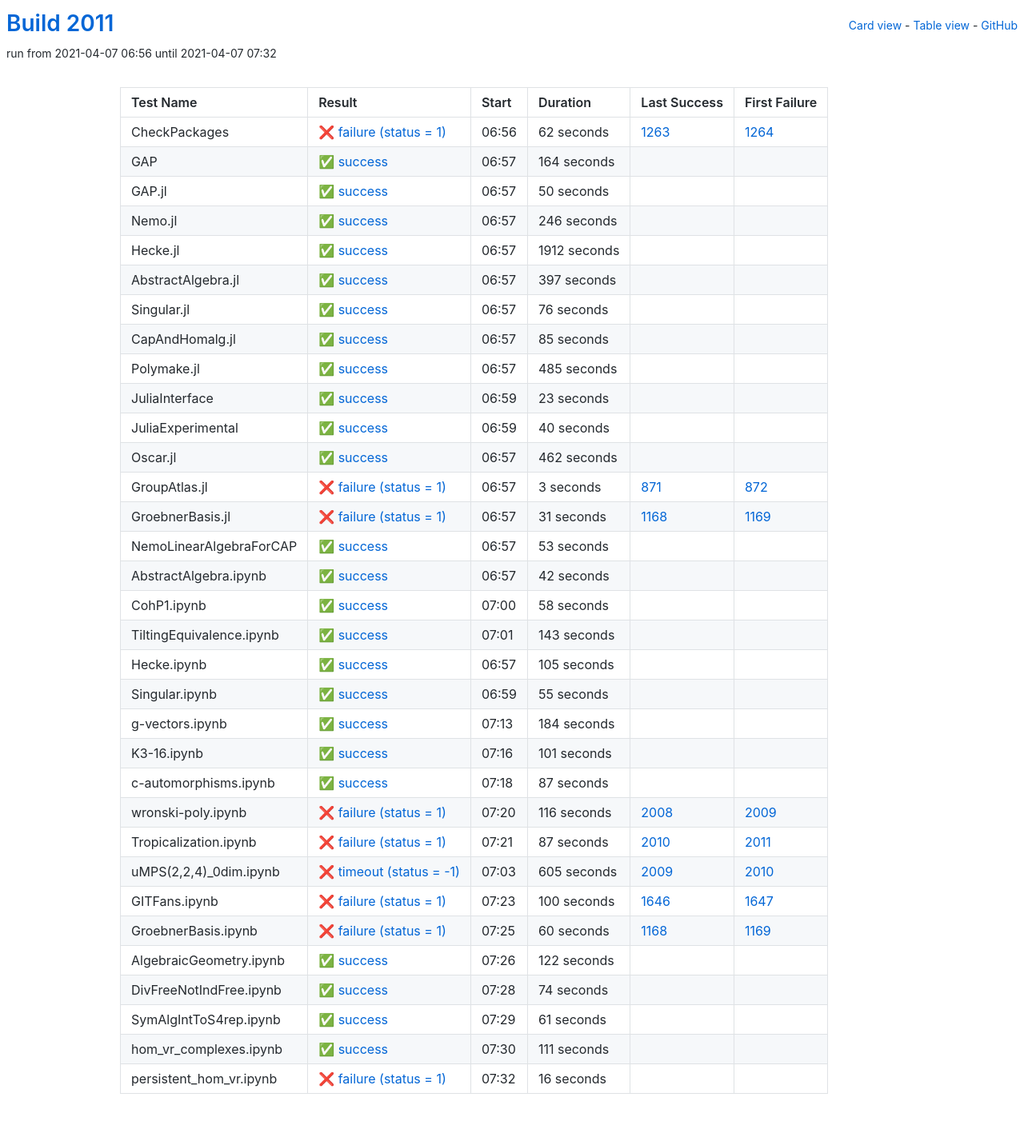
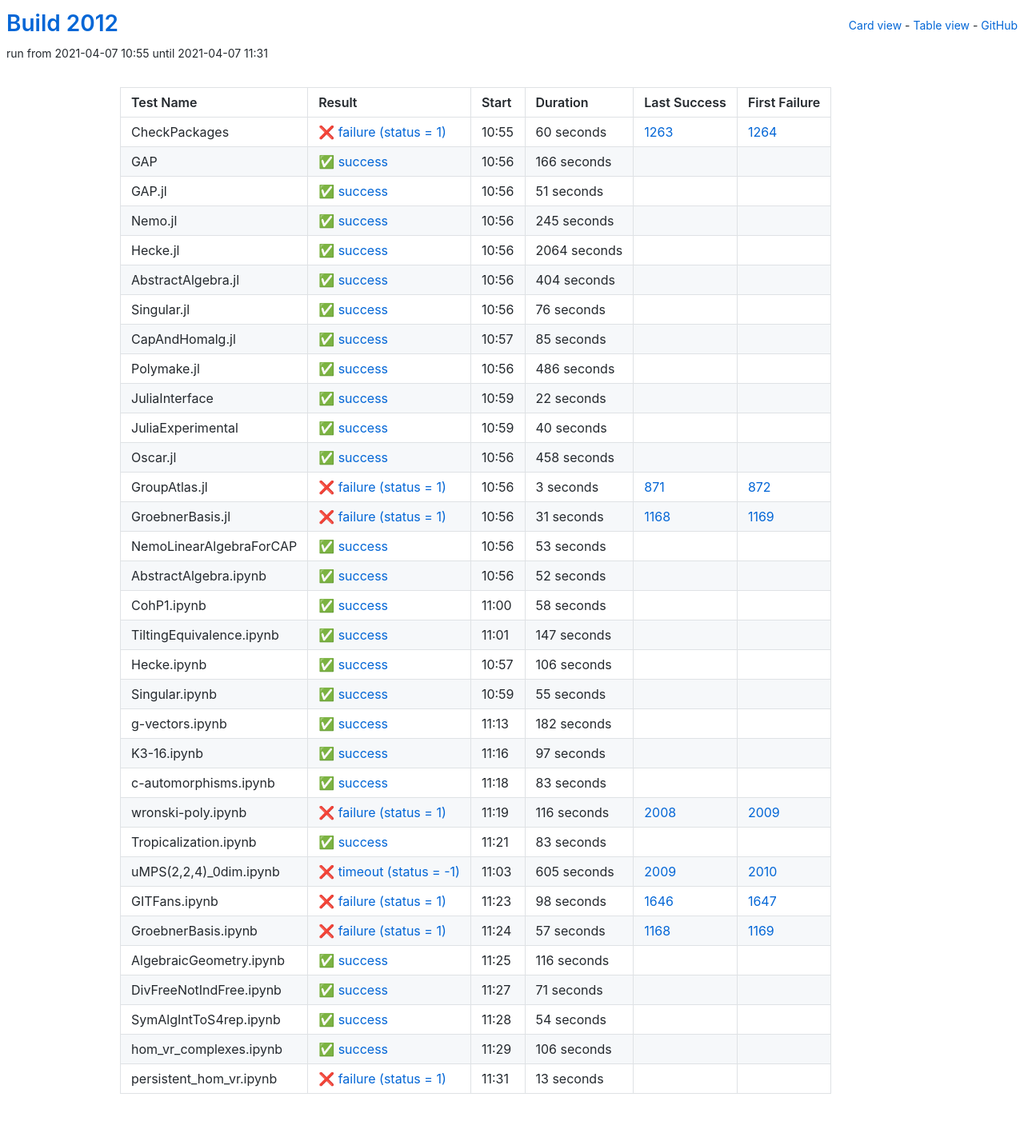
Before and after one commit to oscar-system/oscar-ci-status-stable, a Jekyll site: the page built from table.html, in a window 1280 px wide. Shown: the whole page at 80% size. Built offline with Jekyll 4.4.1, drawn with Linux system fonts in a browser that asks for light colours.

Commit message:
Build #2012

```diff
--- a/_data/ci.yml
+++ b/_data/ci.yml
@@ -1,6 +1,6 @@
 ---
-build: 2011
-build_url: https://oscarci.mathematik.uni-kl.de/job/oscar-stable/2011/
+build: 2012
+build_url: https://oscarci.mathematik.uni-kl.de/job/oscar-stable/2012/
 job: oscar-stable
 organization: oscar-system
 repo: oscar-ci-status-stable
@@ -8,80 +8,80 @@ repourl: https://github.com/oscar-system/oscar-ci-status-stable
 tests:
 - name: CheckPackages
   id: checkpackages
-  log: https://oscarci.mathematik.uni-kl.de/job/oscar-stable/2011/artifact/logs/build-2011/CheckPackages.log
-  start: 2021-04-07 06:56
+  log: https://oscarci.mathematik.uni-kl.de/job/oscar-stable/2012/artifact/logs/build-2012/CheckPackages.log
+  start: 2021-04-07 10:55
   success: false
   exitcode: 1
   status: failure
-  duration: 62
+  duration: 60
   last_success: 1263
   last_success_url: https://oscarci.mathematik.uni-kl.de/job/oscar-stable/1263/
   first_failure: 1264
   first_failure_url: https://oscarci.mathematik.uni-kl.de/job/oscar-stable/1264/
 - name: GAP
   id: gap
-  log: https://oscarci.mathematik.uni-kl.de/job/oscar-stable/2011/artifact/logs/build-2011/GAP.log
-  start: 2021-04-07 06:57
+  log: https://oscarci.mathematik.uni-kl.de/job/oscar-stable/2012/artifact/logs/build-2012/GAP.log
+  start: 2021-04-07 10:56
   success: true
   exitcode: 0
   status: success
-  duration: 164
+  duration: 166
   last_success: false
   last_success_url:
   first_failure: false
   first_failure_url:
 - name: GAP.jl
   id: gap-jl
-  log: https://oscarci.mathematik.uni-kl.de/job/oscar-stable/2011/artifact/logs/build-2011/GAP.jl.log
-  start: 2021-04-07 06:57
+  log: https://oscarci.mathematik.uni-kl.de/job/oscar-stable/2012/artifact/logs/build-2012/GAP.jl.log
+  start: 2021-04-07 10:56
   success: true
   exitcode: 0
   status: success
-  duration: 50
+  duration: 51
   last_success: false
   last_success_url:
   first_failure: false
   first_failure_url:
 - name: Nemo.jl
   id: nemo-jl
-  log: https://oscarci.mathematik.uni-kl.de/job/oscar-stable/2011/artifact/logs/build-2011/Nemo.jl.log
-  start: 2021-04-07 06:57
+  log: https://oscarci.mathematik.uni-kl.de/job/oscar-stable/2012/artifact/logs/build-2012/Nemo.jl.log
+  start: 2021-04-07 10:56
   success: true
   exitcode: 0
   status: success
-  duration: 246
+  duration: 245
   last_success: false
   last_success_url:
   first_failure: false
   first_failure_url:
 - name: Hecke.jl
   id: hecke-jl
-  log: https://oscarci.mathematik.uni-kl.de/job/oscar-stable/2011/artifact/logs/build-2011/Hecke.jl.log
-  start: 2021-04-07 06:57
+  log: https://oscarci.mathematik.uni-kl.de/job/oscar-stable/2012/artifact/logs/build-2012/Hecke.jl.log
+  start: 2021-04-07 10:56
   success: true
   exitcode: 0
   status: success
-  duration: 1912
+  duration: 2064
   last_success: false
   last_success_url:
   first_failure: false
   first_failure_url:
 - name: AbstractAlgebra.jl
   id: abstractalgebra-jl
-  log: https://oscarci.mathematik.uni-kl.de/job/oscar-stable/2011/artifact/logs/build-2011/AbstractAlgebra.jl.log
-  start: 2021-04-07 06:57
+  log: https://oscarci.mathematik.uni-kl.de/job/oscar-stable/2012/artifact/logs/build-2012/AbstractAlgebra.jl.log
+  start: 2021-04-07 10:56
   success: true
   exitcode: 0
   status: success
-  duration: 397
+  duration: 404
   last_success: false
   last_success_url:
   first_failure: false
   first_failure_url:
 - name: Singular.jl
   id: singular-jl
-  log: https://oscarci.mathematik.uni-kl.de/job/oscar-stable/2011/artifact/logs/build-2011/Singular.jl.log
-  start: 2021-04-07 06:57
+  log: https://oscarci.mathematik.uni-kl.de/job/oscar-stable/2012/artifact/logs/build-2012/Singular.jl.log
+  start: 2021-04-07 10:56
   success: true
   exitcode: 0
   status: success
@@ -92,8 +92,8 @@ tests:
   first_failure_url:
 - name: CapAndHomalg.jl
   id: capandhomalg-jl
-  log: https://oscarci.mathematik.uni-kl.de/job/oscar-stable/2011/artifact/logs/build-2011/CapAndHomalg.jl.log
-  start: 2021-04-07 06:57
+  log: https://oscarci.mathematik.uni-kl.de/job/oscar-stable/2012/artifact/logs/build-2012/CapAndHomalg.jl.log
+  start: 2021-04-07 10:57
   success: true
   exitcode: 0
   status: success
@@ -104,32 +104,32 @@ tests:
   first_failure_url:
 - name: Polymake.jl
   id: polymake-jl
-  log: https://oscarci.mathematik.uni-kl.de/job/oscar-stable/2011/artifact/logs/build-2011/Polymake.jl.log
-  start: 2021-04-07 06:57
+  log: https://oscarci.mathematik.uni-kl.de/job/oscar-stable/2012/artifact/logs/build-2012/Polymake.jl.log
+  start: 2021-04-07 10:56
   success: true
   exitcode: 0
   status: success
-  duration: 485
+  duration: 486
   last_success: false
   last_success_url:
   first_failure: false
   first_failure_url:
 - name: JuliaInterface
   id: juliainterface
-  log: https://oscarci.mathematik.uni-kl.de/job/oscar-stable/2011/artifact/logs/build-2011/JuliaInterface.log
-  start: 2021-04-07 06:59
+  log: https://oscarci.mathematik.uni-kl.de/job/oscar-stable/2012/artifact/logs/build-2012/JuliaInterface.log
+  start: 2021-04-07 10:59
   success: true
   exitcode: 0
   status: success
-  duration: 23
+  duration: 22
   last_success: false
   last_success_url:
   first_failure: false
   first_failure_url:
 - name: JuliaExperimental
   id: juliaexperimental
-  log: https://oscarci.mathematik.uni-kl.de/job/oscar-stable/2011/artifact/logs/build-2011/JuliaExperimental.log
-  start: 2021-04-07 06:59
+  log: https://oscarci.mathematik.uni-kl.de/job/oscar-stable/2012/artifact/logs/build-2012/JuliaExperimental.log
+  start: 2021-04-07 10:59
   success: true
   exitcode: 0
   status: success
@@ -140,20 +140,20 @@ tests:
   first_failure_url:
 - name: Oscar.jl
   id: oscar-jl
-  log: https://oscarci.mathematik.uni-kl.de/job/oscar-stable/2011/artifact/logs/build-2011/Oscar.jl.log
-  start: 2021-04-07 06:57
+  log: https://oscarci.mathematik.uni-kl.de/job/oscar-stable/2012/artifact/logs/build-2012/Oscar.jl.log
+  start: 2021-04-07 10:56
   success: true
   exitcode: 0
   status: success
-  duration: 462
+  duration: 458
   last_success: false
   last_success_url:
   first_failure: false
   first_failure_url:
 - name: GroupAtlas.jl
   id: groupatlas-jl
-  log: https://oscarci.mathematik.uni-kl.de/job/oscar-stable/2011/artifact/logs/build-2011/GroupAtlas.jl.log
-  start: 2021-04-07 06:57
+  log: https://oscarci.mathematik.uni-kl.de/job/oscar-stable/2012/artifact/logs/build-2012/GroupAtlas.jl.log
+  start: 2021-04-07 10:56
   success: false
   exitcode: 1
   status: failure
@@ -164,8 +164,8 @@ tests:
   first_failure_url: https://oscarci.mathematik.uni-kl.de/job/oscar-stable/872/
 - name: GroebnerBasis.jl
   id: groebnerbasis-jl
-  log: https://oscarci.mathematik.uni-kl.de/job/oscar-stable/2011/artifact/logs/build-2011/GroebnerBasis.jl.log
-  start: 2021-04-07 06:57
+  log: https://oscarci.mathematik.uni-kl.de/job/oscar-stable/2012/artifact/logs/build-2012/GroebnerBasis.jl.log
+  start: 2021-04-07 10:56
   success: false
   exitcode: 1
   status: failure
@@ -176,8 +176,8 @@ tests:
   first_failure_url: https://oscarci.mathematik.uni-kl.de/job/oscar-stable/1169/
 - name: NemoLinearAlgebraForCAP
   id: nemolinearalgebraforcap
-  log: https://oscarci.mathematik.uni-kl.de/job/oscar-stable/2011/artifact/logs/build-2011/NemoLinearAlgebraForCAP.log
-  start: 2021-04-07 06:57
+  log: https://oscarci.mathematik.uni-kl.de/job/oscar-stable/2012/artifact/logs/build-2012/NemoLinearAlgebraForCAP.log
+  start: 2021-04-07 10:56
   success: true
   exitcode: 0
   status: success
@@ -188,20 +188,20 @@ tests:
   first_failure_url:
 - name: AbstractAlgebra.ipynb
   id: abstractalgebra-ipynb
-  log: https://oscarci.mathematik.uni-kl.de/job/oscar-stable/2011/artifact/logs/build-2011/AbstractAlgebra.ipynb.log
-  start: 2021-04-07 06:57
+  log: https://oscarci.mathematik.uni-kl.de/job/oscar-stable/2012/artifact/logs/build-2012/AbstractAlgebra.ipynb.log
+  start: 2021-04-07 10:56
   success: true
   exitcode: 0
   status: success
-  duration: 42
+  duration: 52
   last_success: false
   last_success_url:
   first_failure: false
   first_failure_url:
 - name: CohP1.ipynb
   id: cohp1-ipynb
-  log: https://oscarci.mathematik.uni-kl.de/job/oscar-stable/2011/artifact/logs/build-2011/CohP1.ipynb.log
-  start: 2021-04-07 07:00
+  log: https://oscarci.mathematik.uni-kl.de/job/oscar-stable/2012/artifact/logs/build-2012/CohP1.ipynb.log
+  start: 2021-04-07 11:00
   success: true
   exitcode: 0
   status: success
@@ -212,32 +212,32 @@ tests:
   first_failure_url:
 - name: TiltingEquivalence.ipynb
   id: tiltingequivalence-ipynb
-  log: https://oscarci.mathematik.uni-kl.de/job/oscar-stable/2011/artifact/logs/build-2011/TiltingEquivalence.ipynb.log
-  start: 2021-04-07 07:01
+  log: https://oscarci.mathematik.uni-kl.de/job/oscar-stable/2012/artifact/logs/build-2012/TiltingEquivalence.ipynb.log
+  start: 2021-04-07 11:01
   success: true
   exitcode: 0
   status: success
-  duration: 143
+  duration: 147
   last_success: false
   last_success_url:
   first_failure: false
   first_failure_url:
 - name: Hecke.ipynb
   id: hecke-ipynb
-  log: https://oscarci.mathematik.uni-kl.de/job/oscar-stable/2011/artifact/logs/build-2011/Hecke.ipynb.log
-  start: 2021-04-07 06:57
+  log: https://oscarci.mathematik.uni-kl.de/job/oscar-stable/2012/artifact/logs/build-2012/Hecke.ipynb.log
+  start: 2021-04-07 10:57
   success: true
   exitcode: 0
   status: success
-  duration: 105
+  duration: 106
   last_success: false
   last_success_url:
   first_failure: false
   first_failure_url:
 - name: Singular.ipynb
   id: singular-ipynb
-  log: https://oscarci.mathematik.uni-kl.de/job/oscar-stable/2011/artifact/logs/build-2011/Singular.ipynb.log
-  start: 2021-04-07 06:59
+  log: https://oscarci.mathematik.uni-kl.de/job/oscar-stable/2012/artifact/logs/build-2012/Singular.ipynb.log
+  start: 2021-04-07 10:59
   success: true
   exitcode: 0
   status: success
@@ -248,44 +248,44 @@ tests:
   first_failure_url:
 - name: g-vectors.ipynb
   id: g-vectors-ipynb
-  log: https://oscarci.mathematik.uni-kl.de/job/oscar-stable/2011/artifact/logs/build-2011/g-vectors.ipynb.log
-  start: 2021-04-07 07:13
+  log: https://oscarci.mathematik.uni-kl.de/job/oscar-stable/2012/artifact/logs/build-2012/g-vectors.ipynb.log
+  start: 2021-04-07 11:13
   success: true
   exitcode: 0
   status: success
-  duration: 184
+  duration: 182
   last_success: false
   last_success_url:
   first_failure: false
   first_failure_url:
 - name: K3-16.ipynb
   id: k3-16-ipynb
-  log: https://oscarci.mathematik.uni-kl.de/job/oscar-stable/2011/artifact/logs/build-2011/K3-16.ipynb.log
-  start: 2021-04-07 07:16
+  log: https://oscarci.mathematik.uni-kl.de/job/oscar-stable/2012/artifact/logs/build-2012/K3-16.ipynb.log
+  start: 2021-04-07 11:16
   success: true
   exitcode: 0
   status: success
-  duration: 101
+  duration: 97
   last_success: false
   last_success_url:
   first_failure: false
   first_failure_url:
 - name: c-automorphisms.ipynb
   id: c-automorphisms-ipynb
-  log: https://oscarci.mathematik.uni-kl.de/job/oscar-stable/2011/artifact/logs/build-2011/c-automorphisms.ipynb.log
-  start: 2021-04-07 07:18
+  log: https://oscarci.mathematik.uni-kl.de/job/oscar-stable/2012/artifact/logs/build-2012/c-automorphisms.ipynb.log
+  start: 2021-04-07 11:18
   success: true
   exitcode: 0
   status: success
-  duration: 87
+  duration: 83
   last_success: false
   last_success_url:
   first_failure: false
   first_failure_url:
 - name: wronski-poly.ipynb
   id: wronski-poly-ipynb
-  log: https://oscarci.mathematik.uni-kl.de/job/oscar-stable/2011/artifact/logs/build-2011/wronski-poly.ipynb.log
-  start: 2021-04-07 07:20
+  log: https://oscarci.mathematik.uni-kl.de/job/oscar-stable/2012/artifact/logs/build-2012/wronski-poly.ipynb.log
+  start: 2021-04-07 11:19
   success: false
   exitcode: 1
   status: failure
@@ -296,20 +296,20 @@ tests:
   first_failure_url: https://oscarci.mathematik.uni-kl.de/job/oscar-stable/2009/
 - name: Tropicalization.ipynb
   id: tropicalization-ipynb
-  log: https://oscarci.mathematik.uni-kl.de/job/oscar-stable/2011/artifact/logs/build-2011/Tropicalization.ipynb.log
-  start: 2021-04-07 07:21
-  success: false
-  exitcode: 1
-  status: failure
-  duration: 87
-  last_success: 2010
-  last_success_url: https://oscarci.mathematik.uni-kl.de/job/oscar-stable/2010/
-  first_failure: 2011
-  first_failure_url: https://oscarci.mathematik.uni-kl.de/job/oscar-stable/2011/
+  log: https://oscarci.mathematik.uni-kl.de/job/oscar-stable/2012/artifact/logs/build-2012/Tropicalization.ipynb.log
+  start: 2021-04-07 11:21
+  success: true
+  exitcode: 0
+  status: success
+  duration: 83
+  last_success: false
+  last_success_url:
+  first_failure: false
+  first_failure_url:
 - name: uMPS(2,2,4)_0dim.ipynb
   id: umps-2-2-4-0dim-ipynb
-  log: https://oscarci.mathematik.uni-kl.de/job/oscar-stable/2011/artifact/logs/build-2011/uMPS-2-2-4-_0dim.ipynb.log
-  start: 2021-04-07 07:03
+  log: https://oscarci.mathematik.uni-kl.de/job/oscar-stable/2012/artifact/logs/build-2012/uMPS-2-2-4-_0dim.ipynb.log
+  start: 2021-04-07 11:03
   success: false
   exitcode: -1
   status: timeout
@@ -320,84 +320,84 @@ tests:
   first_failure_url: https://oscarci.mathematik.uni-kl.de/job/oscar-stable/2010/
 - name: GITFans.ipynb
   id: gitfans-ipynb
-  log: https://oscarci.mathematik.uni-kl.de/job/oscar-stable/2011/artifact/logs/build-2011/GITFans.ipynb.log
-  start: 2021-04-07 07:23
+  log: https://oscarci.mathematik.uni-kl.de/job/oscar-stable/2012/artifact/logs/build-2012/GITFans.ipynb.log
+  start: 2021-04-07 11:23
   success: false
   exitcode: 1
   status: failure
-  duration: 100
+  duration: 98
   last_success: 1646
   last_success_url: https://oscarci.mathematik.uni-kl.de/job/oscar-stable/1646/
   first_failure: 1647
   first_failure_url: https://oscarci.mathematik.uni-kl.de/job/oscar-stable/1647/
 - name: GroebnerBasis.ipynb
   id: groebnerbasis-ipynb
-  log: https://oscarci.mathematik.uni-kl.de/job/oscar-stable/2011/artifact/logs/build-2011/GroebnerBasis.ipynb.log
-  start: 2021-04-07 07:25
+  log: https://oscarci.mathematik.uni-kl.de/job/oscar-stable/2012/artifact/logs/build-2012/GroebnerBasis.ipynb.log
+  start: 2021-04-07 11:24
   success: false
   exitcode: 1
   status: failure
-  duration: 60
+  duration: 57
   last_success: 1168
   last_success_url: https://oscarci.mathematik.uni-kl.de/job/oscar-stable/1168/
   first_failure: 1169
   first_failure_url: https://oscarci.mathematik.uni-kl.de/job/oscar-stable/1169/
 - name: AlgebraicGeometry.ipynb
   id: algebraicgeometry-ipynb
-  log: https://oscarci.mathematik.uni-kl.de/job/oscar-stable/2011/artifact/logs/build-2011/AlgebraicGeometry.ipynb.log
-  start: 2021-04-07 07:26
+  log: https://oscarci.mathematik.uni-kl.de/job/oscar-stable/2012/artifact/logs/build-2012/AlgebraicGeometry.ipynb.log
+  start: 2021-04-07 11:25
   success: true
   exitcode: 0
   status: success
-  duration: 122
+  duration: 116
   last_success: false
   last_success_url:
   first_failure: false
   first_failure_url:
 - name: DivFreeNotIndFree.ipynb
   id: divfreenotindfree-ipynb
-  log: https://oscarci.mathematik.uni-kl.de/job/oscar-stable/2011/artifact/logs/build-2011/DivFreeNotIndFree.ipynb.log
-  start: 2021-04-07 07:28
+  log: https://oscarci.mathematik.uni-kl.de/job/oscar-stable/2012/artifact/logs/build-2012/DivFreeNotIndFree.ipynb.log
+  start: 2021-04-07 11:27
   success: true
   exitcode: 0
   status: success
-  duration: 74
+  duration: 71
   last_success: false
   last_success_url:
   first_failure: false
   first_failure_url:
 - name: SymAlgIntToS4rep.ipynb
   id: symalginttos4rep-ipynb
-  log: https://oscarci.mathematik.uni-kl.de/job/oscar-stable/2011/artifact/logs/build-2011/SymAlgIntToS4rep.ipynb.log
-  start: 2021-04-07 07:29
+  log: https://oscarci.mathematik.uni-kl.de/job/oscar-stable/2012/artifact/logs/build-2012/SymAlgIntToS4rep.ipynb.log
+  start: 2021-04-07 11:28
   success: true
   exitcode: 0
   status: success
-  duration: 61
+  duration: 54
   last_success: false
   last_success_url:
   first_failure: false
   first_failure_url:
 - name: hom_vr_complexes.ipynb
   id: hom-vr-complexes-ipynb
-  log: https://oscarci.mathematik.uni-kl.de/job/oscar-stable/2011/artifact/logs/build-2011/hom_vr_complexes.ipynb.log
-  start: 2021-04-07 07:30
+  log: https://oscarci.mathematik.uni-kl.de/job/oscar-stable/2012/artifact/logs/build-2012/hom_vr_complexes.ipynb.log
+  start: 2021-04-07 11:29
   success: true
   exitcode: 0
   status: success
-  duration: 111
+  duration: 106
   last_success: false
   last_success_url:
   first_failure: false
   first_failure_url:
 - name: persistent_hom_vr.ipynb
   id: persistent-hom-vr-ipynb
-  log: https://oscarci.mathematik.uni-kl.de/job/oscar-stable/2011/artifact/logs/build-2011/persistent_hom_vr.ipynb.log
-  start: 2021-04-07 07:32
+  log: https://oscarci.mathematik.uni-kl.de/job/oscar-stable/2012/artifact/logs/build-2012/persistent_hom_vr.ipynb.log
+  start: 2021-04-07 11:31
   success: false
   exitcode: 1
   status: failure
-  duration: 16
+  duration: 13
   last_success: false
   last_success_url:
   first_failure: false
```
Also changed, not shown: README.md.
